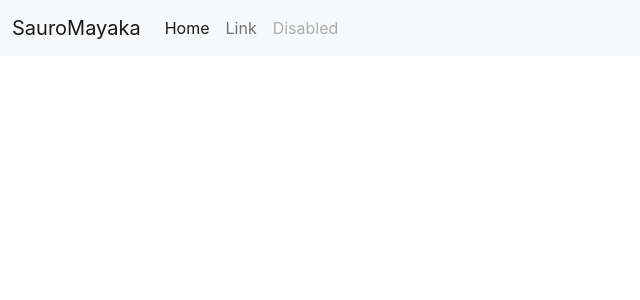
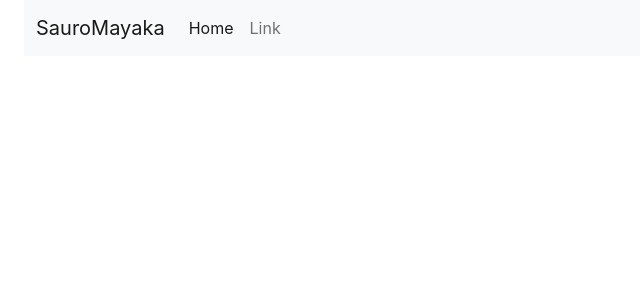
Before and after one commit to mayakas/portfolio, a React (Create React App) app: page / in a window 1280 px wide. Shown: the top 300 px of the page, without its empty margins (0-640 px from the left). Built offline with nearby package versions, Linux system fonts and the light colour scheme.

Commit message:
Navigation Added

```diff
--- a/src/components/Navigation.js
+++ b/src/components/Navigation.js
@@ -3,7 +3,7 @@ import React from "react";
 export default function Navigation() {
   return (
     <div>
-      <nav class="navbar navbar-expand-lg bg-light">
+      <nav class="navbar navbar-expand-lg bg-light mx-4 ">
         <div class="container-fluid">
           <button
             class="navbar-toggler"
@@ -31,9 +31,6 @@ export default function Navigation() {
                   Link
                 </a>
               </li>
-              <li class="nav-item">
-                <a class="nav-link disabled">Disabled</a>
-              </li>
             </ul>
           </div>
         </div>
```
